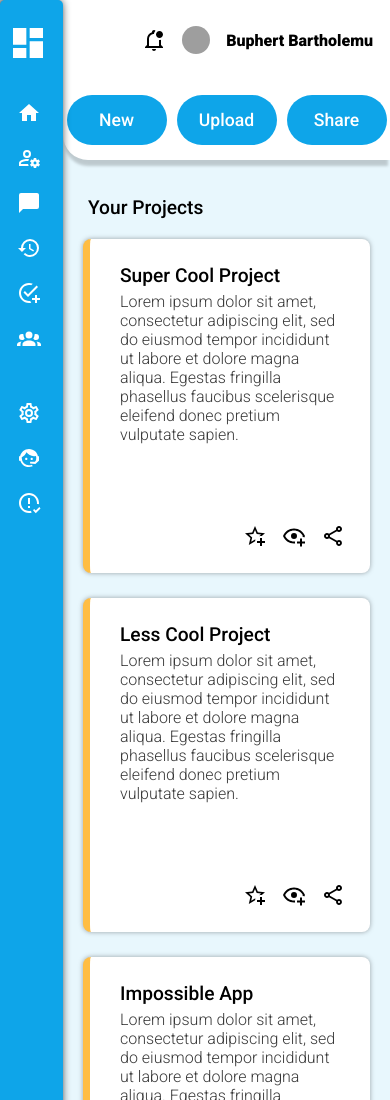
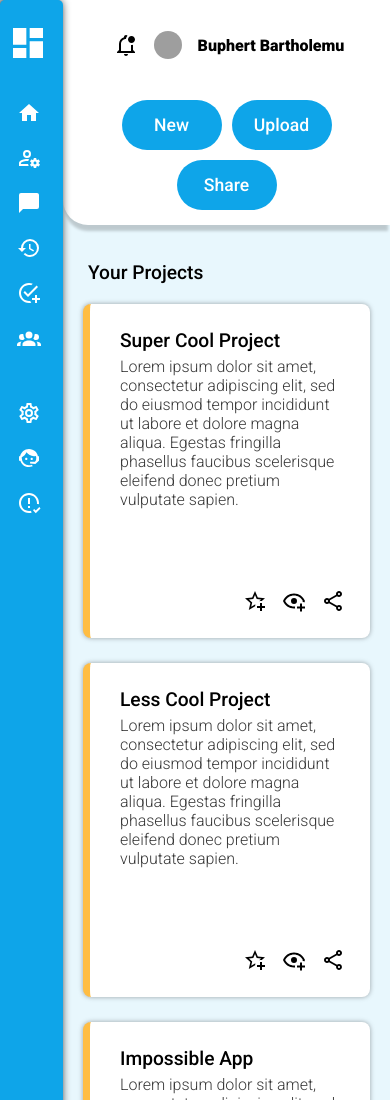
Before and after one commit to garvsl/admin-page, a plain HTML site: page index.html in a window 390 px wide. Shown: the top 1100 px of the page. Drawn offline with Linux system fonts and the light colour scheme; grey boxes are pictures that could not be loaded.

Commit message:
finis touches

```diff
--- a/styles.css
+++ b/styles.css
@@ -682,12 +682,14 @@ p{
         }
 
         .container{
-            grid-template-rows: 0.3fr 5fr;
+            grid-template-rows: 0.25fr 5fr;
         }
 
         .wrap{
 
             gap:10px;
+            padding-left:10px;
+            padding-right:10px;
         }
 
         .secondheader{
@@ -712,9 +714,20 @@ p{
 
     }
 
-    @media screen and (max-width: 395px) {
+    @media screen and (max-width: 455px) {
         .search{
             display:none;
+        }
+
+        .header{
+            justify-content: center;
+        }
+
+        .userinfo{
+            width:fit-content;
+            margin:0;
+            margin-left:-30px;
+            padding:0;
         }
     }
 
```
